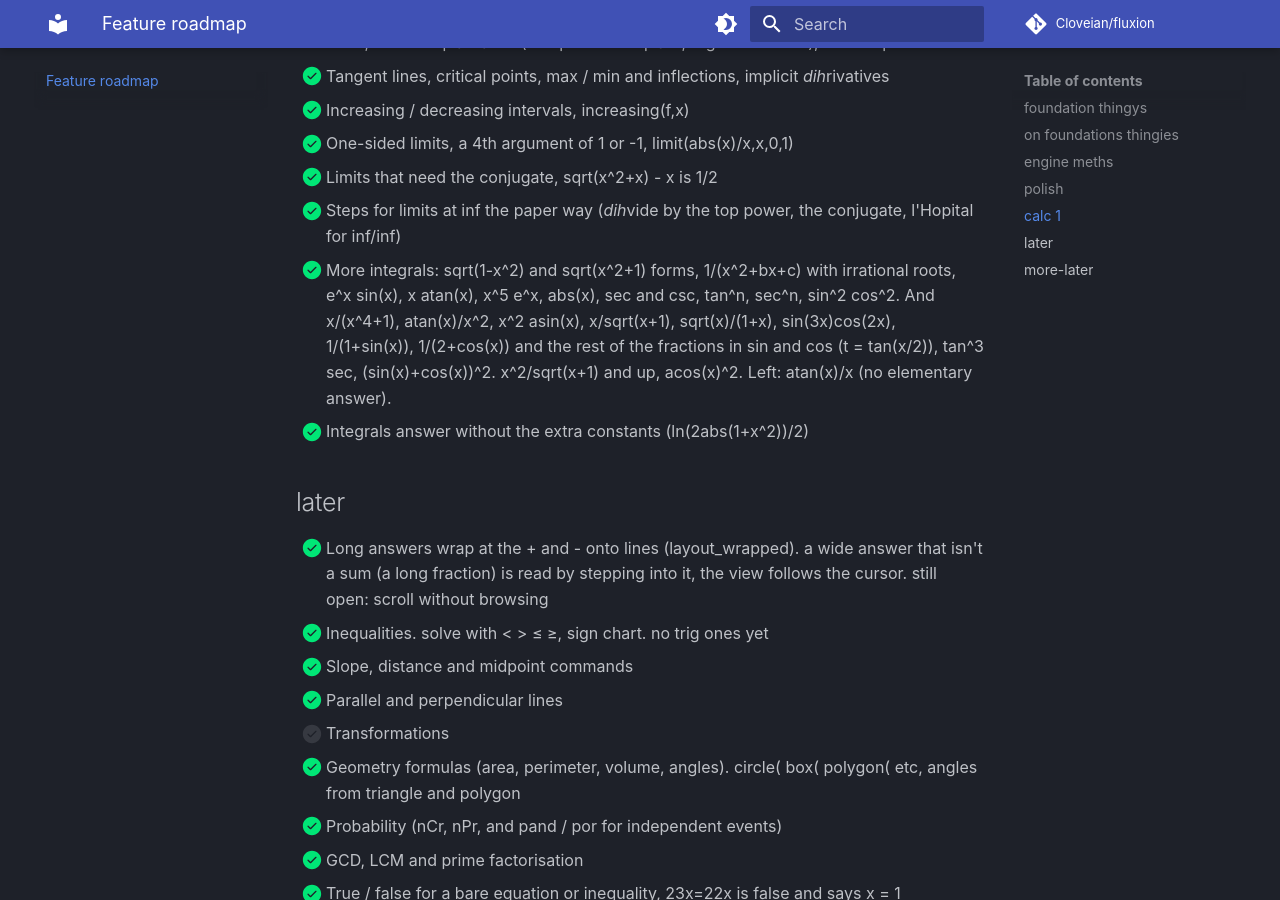
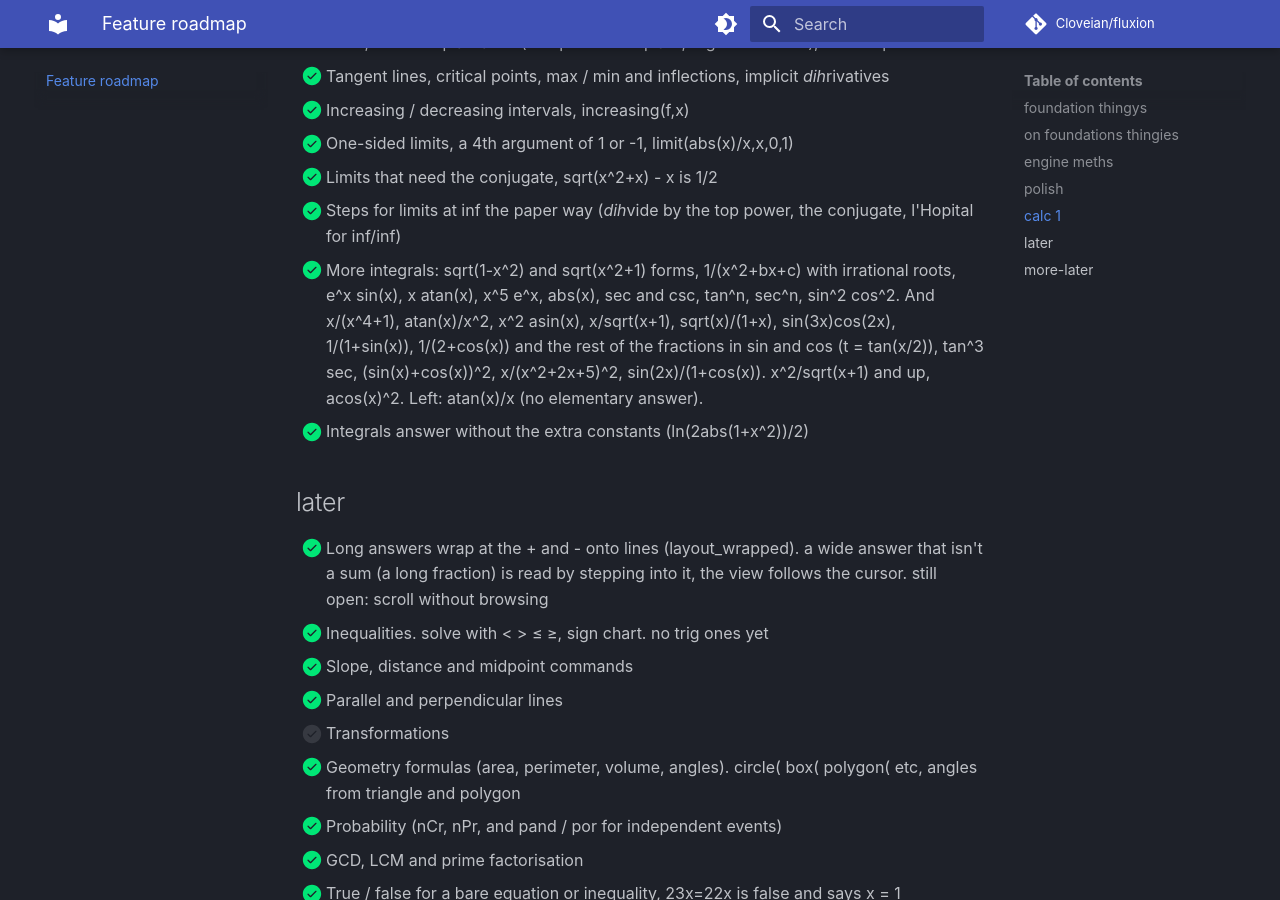
Before and after one commit to Cloveian/fluxion, an MkDocs documentation site: the page built from docs/roadmap.md, in a window 1280 px wide and 900 px high, scrolled down 1388 px. Built offline with MkDocs 1.6.1 and Material for MkDocs 9.7.7, drawn with Linux system fonts in a browser that asks for light colours; comment, search, counter and statistics services are not loaded.

Commit message:
roadmap, the integrals from this morning

```diff
--- a/docs/roadmap.md
+++ b/docs/roadmap.md
@@ -41,7 +41,7 @@
 - [x] One-sided limits, a 4th argument of 1 or -1, limit(abs(x)/x,x,0,1)
 - [x] Limits that need the conjugate, sqrt(x^2+x) - x is 1/2
 - [x] Steps for limits at inf the paper way (*dih*vide by the top power, the conjugate, l'Hopital for inf/inf)
-- [x] More integrals: sqrt(1-x^2) and sqrt(x^2+1) forms, 1/(x^2+bx+c) with irrational roots, e^x sin(x), x atan(x), x^5 e^x, abs(x), sec and csc, tan^n, sec^n, sin^2 cos^2. And x/(x^4+1), atan(x)/x^2, x^2 asin(x), x/sqrt(x+1), sqrt(x)/(1+x), sin(3x)cos(2x), 1/(1+sin(x)), 1/(2+cos(x)) and the rest of the fractions in sin and cos (t = tan(x/2)), tan^3 sec, (sin(x)+cos(x))^2. x^2/sqrt(x+1) and up, acos(x)^2. Left: atan(x)/x (no elementary answer).
+- [x] More integrals: sqrt(1-x^2) and sqrt(x^2+1) forms, 1/(x^2+bx+c) with irrational roots, e^x sin(x), x atan(x), x^5 e^x, abs(x), sec and csc, tan^n, sec^n, sin^2 cos^2. And x/(x^4+1), atan(x)/x^2, x^2 asin(x), x/sqrt(x+1), sqrt(x)/(1+x), sin(3x)cos(2x), 1/(1+sin(x)), 1/(2+cos(x)) and the rest of the fractions in sin and cos (t = tan(x/2)), tan^3 sec, (sin(x)+cos(x))^2, x/(x^2+2x+5)^2, sin(2x)/(1+cos(x)). x^2/sqrt(x+1) and up, acos(x)^2. Left: atan(x)/x (no elementary answer).
 - [x] Integrals answer without the extra constants (ln(2abs(1+x^2))/2)
 
 ## later
```
